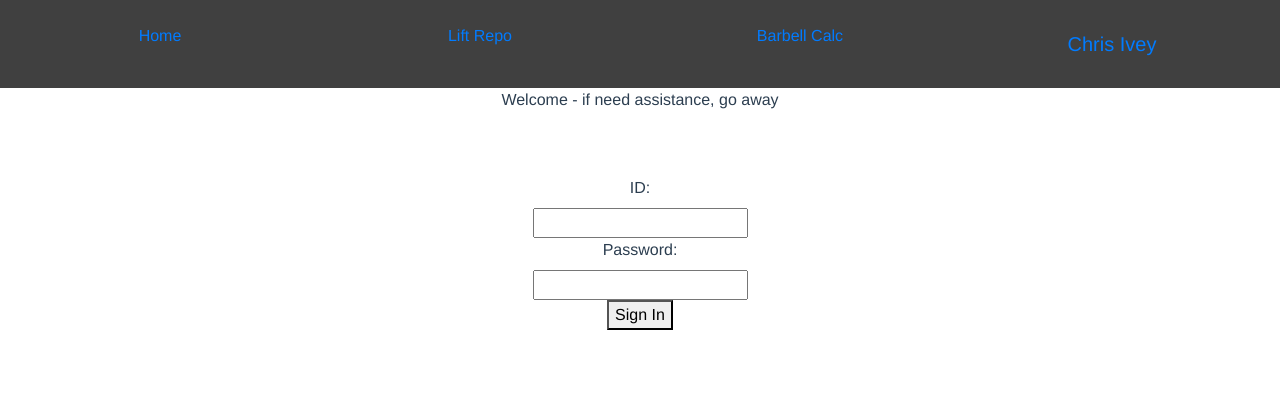
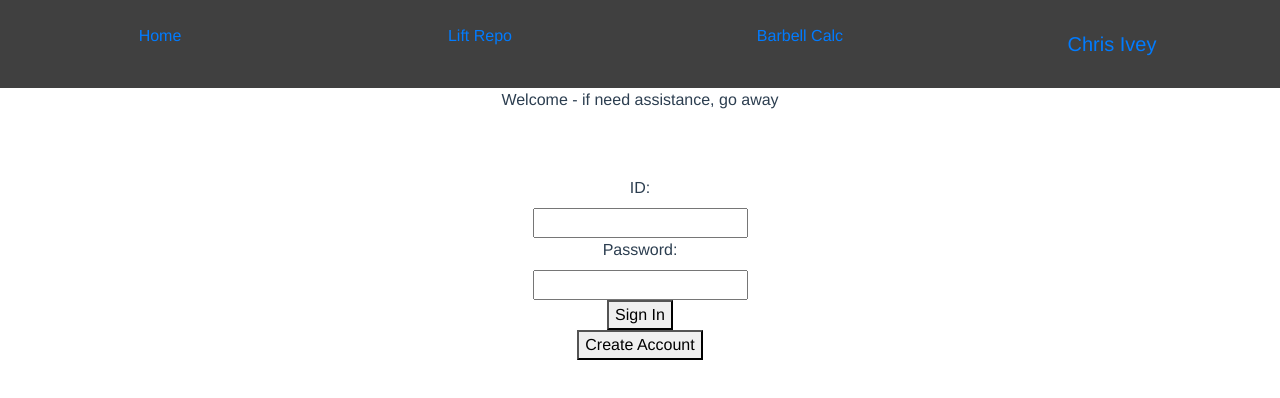
Before and after one commit to chrisivey01/gym-vue-app, a Vue app: page / in a window 1280 px wide. Shown: the top 398 px of the page. Built offline with nearby package versions, Linux system fonts and the light colour scheme.

Commit message:
added create account

```diff
--- a/src/auth.js
+++ b/src/auth.js
@@ -1,4 +1,6 @@
 const API = 'http://54.175.138.146:8080/';
+// const API = 'http://localhost:8080/';
+
 let loggedIn = false;
 
 export default {
@@ -21,19 +23,24 @@ export default {
 
                 return loggedIn;
             });
-
-
-        // return new Promise(function(resolve, reject) {
-        //     if(username == "chris") {
-        //         loggedIn = true;
-        //     }else{
-        //         loggedIn = false;
-        //     }
-        //     resolve(loggedIn);
-        // });
     },
 
     loggedIn() {
         return loggedIn;
+    },
+
+    createAccount(username, password) {
+        return fetch(API + 'create-login',
+            {
+                method: 'POST',
+                headers: {
+                    'Content-Type': 'application/json',
+                },
+                body: JSON.stringify({
+                    username,
+                    password
+                })
+            })
+            .then(response => response.json())
     }
 }
--- a/src/components/Home.vue
+++ b/src/components/Home.vue
@@ -8,6 +8,7 @@
             <div>
                 <div>
                     <label>{{loginFailed}}</label>
+                    <label>{{accountCreated}}</label>
                 </div>
                 <div>
                     <label>ID:</label>
@@ -21,12 +22,17 @@
                     <label>Password:</label>
                 </div>
                 <div>
-                    <input v-model="password"/>
+                    <input type=password v-model="password"/>
                 </div>
             </div>
             <div>
                 <button @click="loginHome()">
                     Sign In
+                </button>
+            </div>
+            <div>
+                <button @click="create()">
+                    Create Account
                 </button>
             </div>
         </div>
@@ -39,16 +45,17 @@
     export default {
 
         name: "Home",
-        // props:['test'],
         data() {
             return {
                 username: '',
                 password: '',
-                loginFailed:''
+                loginFailed:'',
+                accountCreated:''
             }
         },
         methods:{
             loginHome(){
+                this.accountCreated = "";
 
                 auth.login(this.username, this.password).then(success=> {
 
@@ -60,6 +67,16 @@
                         this.loginFailed = "Login failed, try again."
                     }
                 });
+            },
+
+            create(){
+                auth.createAccount(this.username, this.password).then( success=>{
+                    if(success){
+                        this.accountCreated = "Yay! Account made"
+                    }else{
+                        this.accountCreated = "Try again"
+                    }
+                })
             }
         }
     };
```
